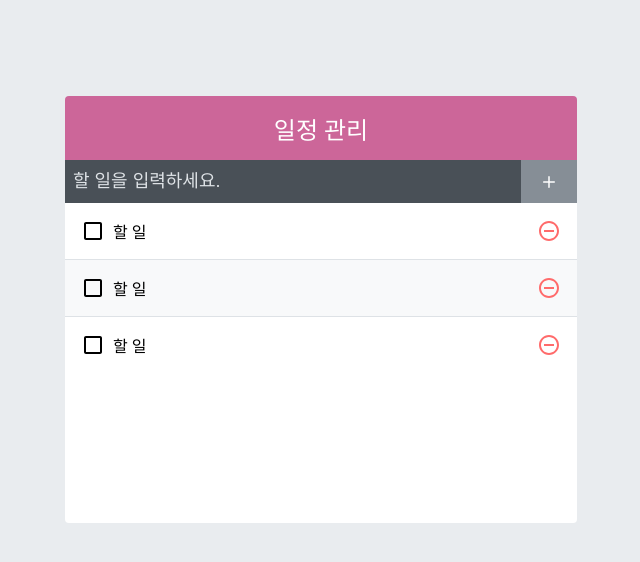
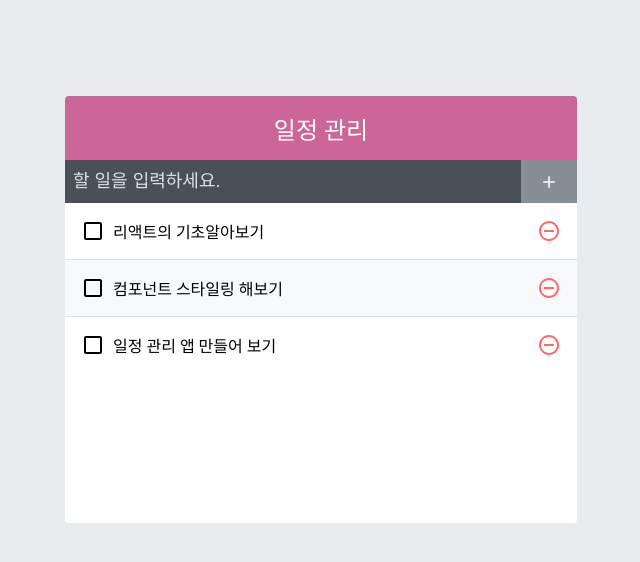
Before and after one commit to th0Kim/react-ezen, a React (Create React App) app in the folder todo-app/: page / in a window 1280 px wide. Shown: the top 562 px of the page, without its empty margins (319-959 px from the left). Built offline with nearby package versions, Linux system fonts and the light colour scheme.

Commit message:
TodoList와 연결

```diff
--- a/todo-app/src/component/TodoListItem.js
+++ b/todo-app/src/component/TodoListItem.js
@@ -6,12 +6,14 @@ import {
 import cn from 'classnames';
 import './TodoListItem.scss';
 
-const TodoListItem = () => {
+const TodoListItem = ({ todo }) => {
+  const { text, checked } = todo;
+
   return (
     <div className="TodoListItem">
       <div className="checkbox">
         <MdCheckBoxOutlineBlank />
-        <div className="text">할 일</div>
+        <div className="text">{text}</div>
         <div className="remove">
           <MdRemoveCircleOutline />
         </div>
```
